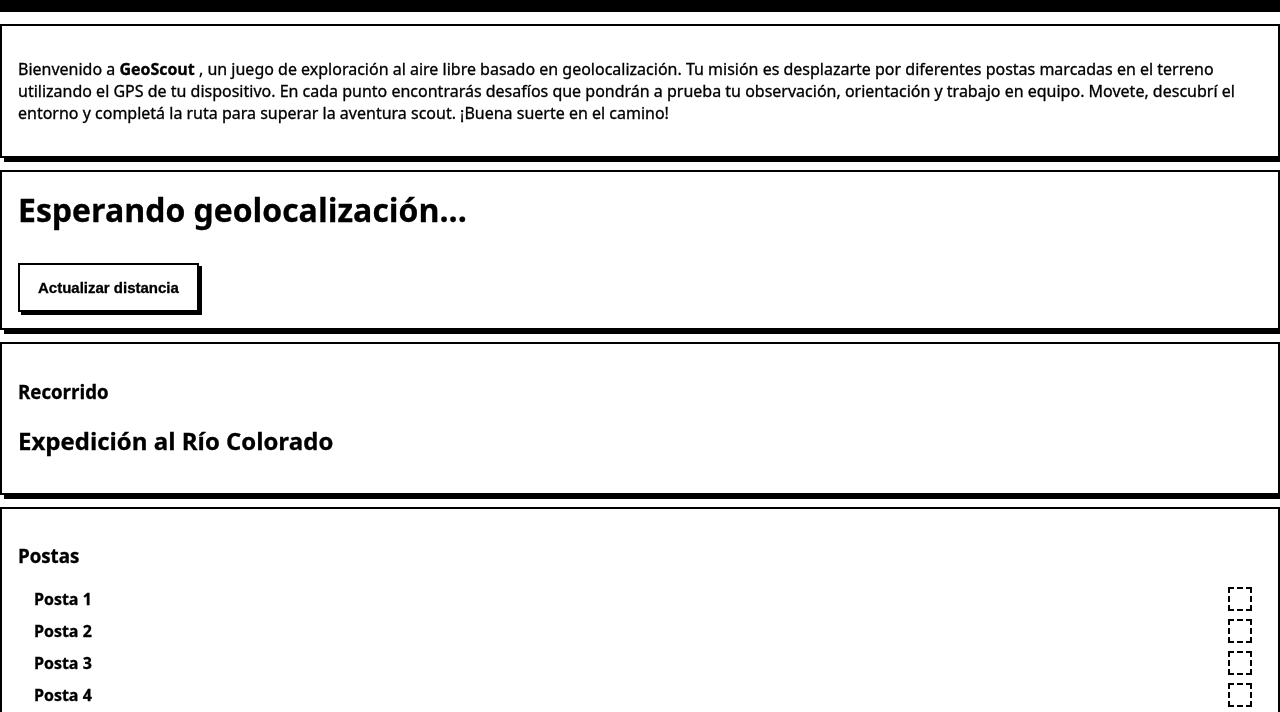
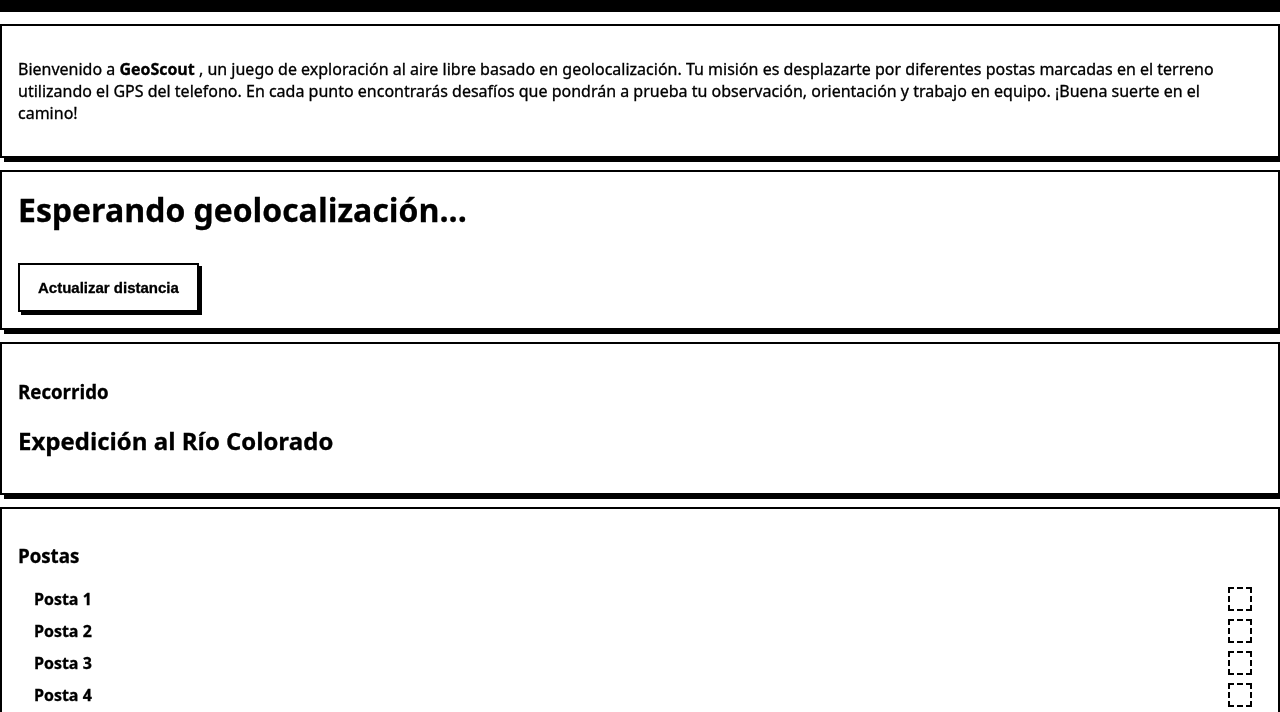
Before and after one commit to slamonega/geojuego, a plain HTML site: page index.html in a window 1280 px wide. Shown: the part 75-787 px from the top of the page. Drawn offline with Linux system fonts and the light colour scheme.

Commit message:
Revise mission description for clarity
Updated text to clarify device usage and removed redundant information.

```diff
--- a/index.html
+++ b/index.html
@@ -25,9 +25,8 @@
   <div class="card">
         <p>
       Bienvenido a <strong>GeoScout </strong>, un juego de exploración al aire libre basado en geolocalización.
-      Tu misión es desplazarte por diferentes postas marcadas en el terreno utilizando el GPS de tu dispositivo.
-      En cada punto encontrarás desafíos que pondrán a prueba tu observación, orientación y trabajo en equipo.
-      Movete, descubrí el entorno y completá la ruta para superar la aventura scout. ¡Buena suerte en el camino!
+      Tu misión es desplazarte por diferentes postas marcadas en el terreno utilizando el GPS del telefono.
+      En cada punto encontrarás desafíos que pondrán a prueba tu observación, orientación y trabajo en equipo. ¡Buena suerte en el camino!
     </p>
     </div>
        <div class="controls card">
```
